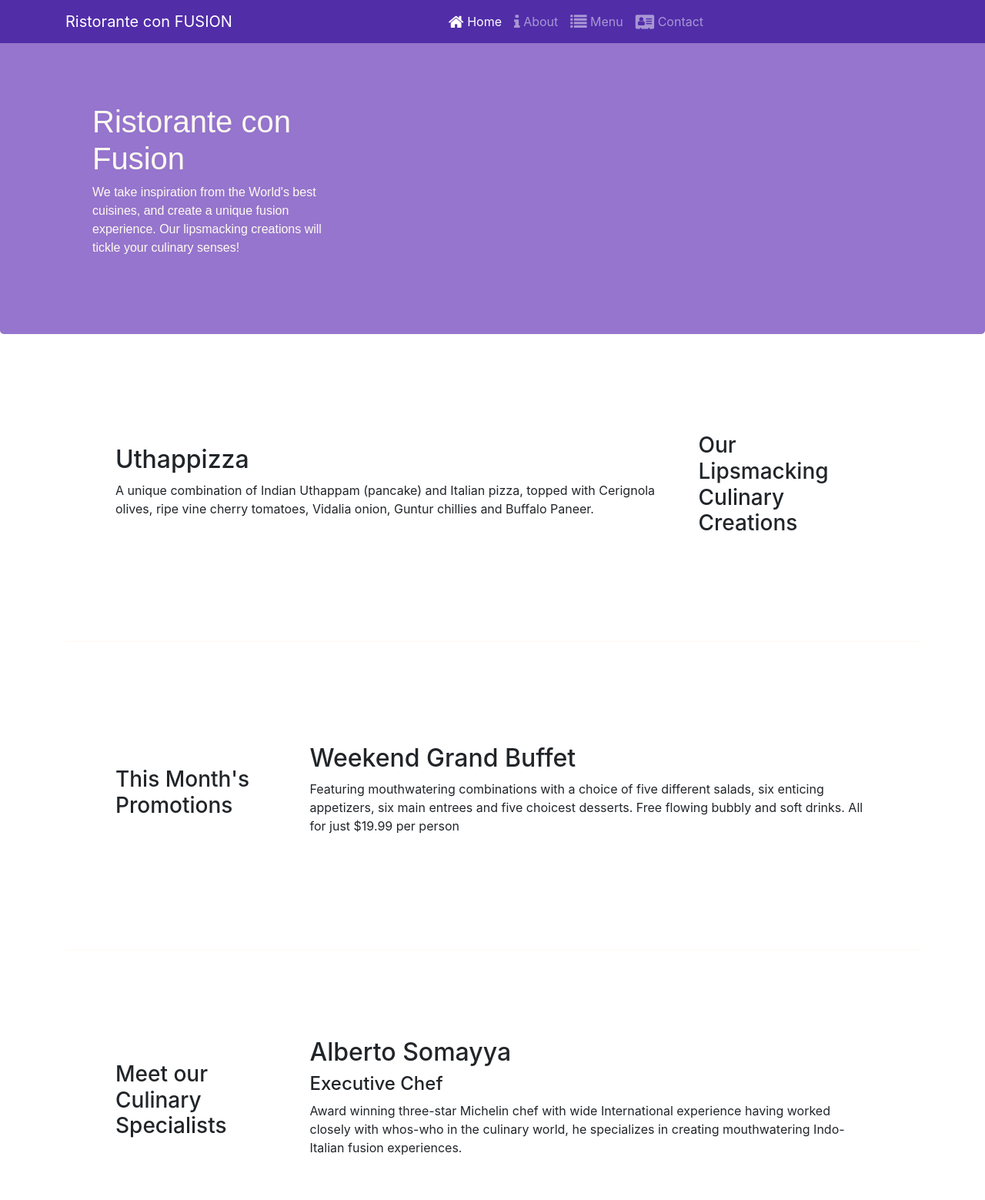
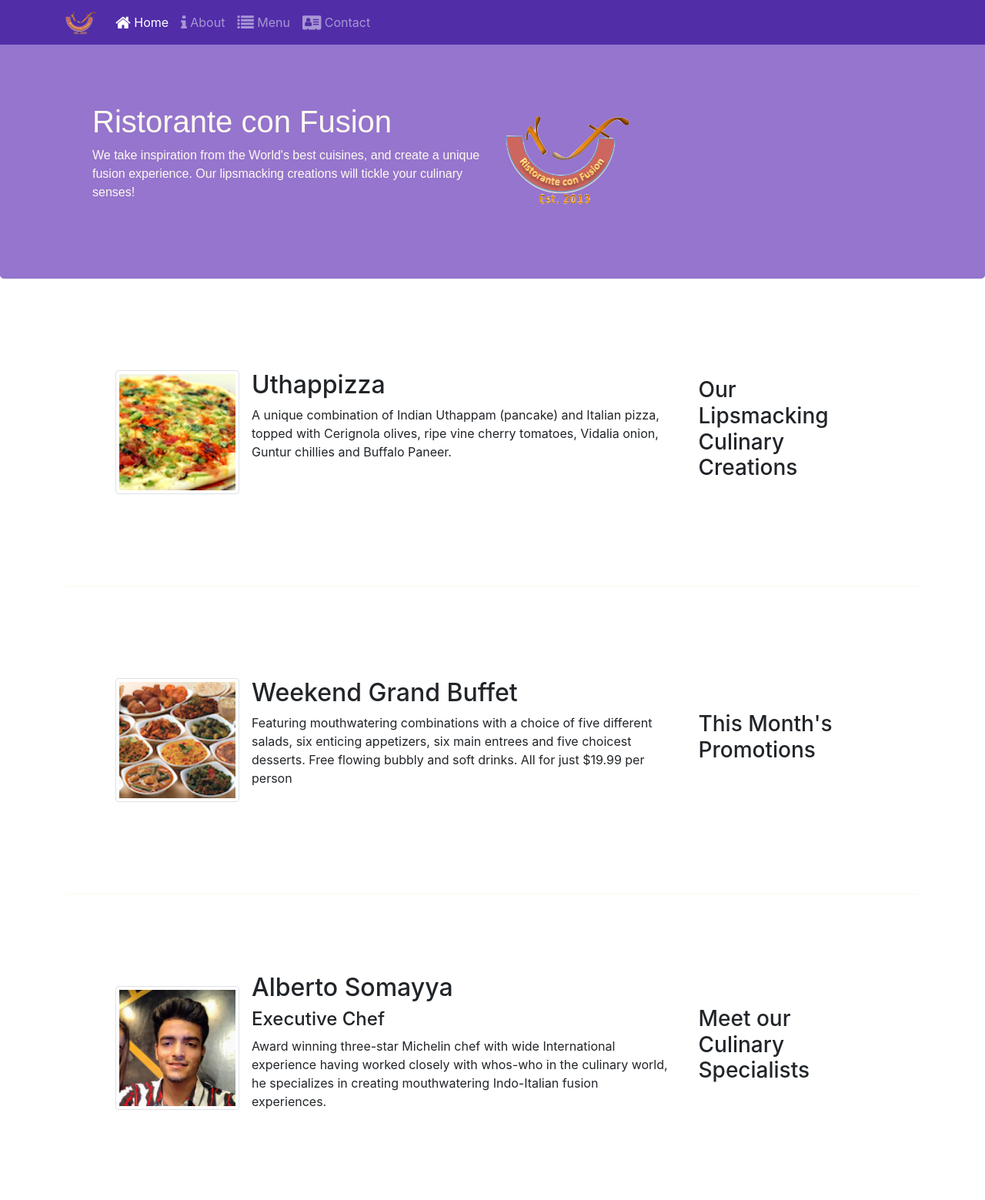
Before and after one commit to varshit32yadav/ConFusion-Bootstrap, a website: page index.html in a window 1280 px wide. Shown: the top 1559 px of the page at 77% size. Drawn offline with nearby package versions, Linux system fonts and the light colour scheme.

Commit message:
images and media

```diff
--- a/index.html
+++ b/index.html
@@ -16,21 +16,19 @@
 </head>
 
 <body>
-    <nav class="navbar navbar-dark navbar-expand-sm  fixed-top">
+    <nav class="navbar navbar-dark navbar-expand-sm fixed-top">
         <div class="container">
-           <button class="navbar-toggler" type="button" data-toggle="collapse" data-target="#navbar">
+            <button class="navbar-toggler" type="button" data-toggle="collapse" data-target="#Navbar">
                 <span class="navbar-toggler-icon"></span>
             </button>
-           <div class="collapse navbar-collapse" id="navbar">
-            <a class="navbar-brand mr-auto" href="#">Ristorante con FUSION</a>
-            <ul class="navbar-nav mr-auto ">
-                <li class="nav-item active "><a class="nav-link" href="#"><span class="fa fa-home fa-lg"></span> Home</a></li>
-                <li class="nav-item "><a class="nav-link" href="aboutus.html"><span class="fa fa-info fa-lg"></span> About</a></li>
-                <li class="nav-item"><a class="nav-link" href="#"> <span class="fa fa-list fa-lg"></span> Menu</a></li>
-                <li class="nav-item"><a class="nav-link" href="contactus.html"><span class="fa fa-address-card fa-lg"></span> Contact</a></li>
-
+            <a class="navbar-brand" href="#"><img src="img/logo.png" class="img-fluid" height="30" width="41"></a>
+            <div class="collapse navbar-collapse" id="Navbar">
+                <ul class="navbar-nav mr-auto">
+                        <li class="nav-item"><a class="nav-link active" href="#"><span class="fa fa-home fa-lg"></span> Home</a></li>
+                        <li class="nav-item"><a class="nav-link" href="./aboutus.html"><span class="fa fa-info fa-lg"></span> About</a></li>
+                        <li class="nav-item"><a class="nav-link" href="#"><span class="fa fa-list fa-lg"></span> Menu</a></li>
+                        <li class="nav-item "><a class="nav-link" href="contactus.html"><span class="fa fa-address-card fa-lg"></span> Contact</a></li>
                 </ul>
-
             </div>
         </div>
     </nav>
@@ -38,11 +36,12 @@
     <header class="jumbotron">
         <div class="container">
             <div class="row row-header">
-                <div class="col-12 col-sm-4">
+                <div class="col-12 col-sm-6">
                     <h1>Ristorante con Fusion</h1>
                     <p>We take inspiration from the World's best cuisines, and create a unique fusion experience. Our lipsmacking creations will tickle your culinary senses!</p>
                 </div>
-                <div>
+                <div class="col-12 col-sm align-self-center">
+                    <img src="img/logo.png" class="img-fluid" >
                 </div>
             </div>
         </div>
@@ -54,8 +53,13 @@
                 <h3>Our Lipsmacking Culinary Creations</h3>
             </div>
             <div class="col col-sm order-sm-first col-md">
-                <h2>Uthappizza</h2>
+                <div class="media">
+                    <img class="d-flex mr-3 img-thumbnail align-self-center" src="img/uthappizza.png" height="121" width="161" alt="uthappizza">
+                   <div class="media-body">
+                    <h2 class="mt-0">Uthappizza</h2>
                  <p>A unique combination of Indian Uthappam (pancake) and Italian pizza, topped with Cerignola olives, ripe vine cherry tomatoes, Vidalia onion, Guntur chillies and Buffalo Paneer.</p>
+                   </div>
+                </div>
             </div>
         </div>
 
@@ -64,9 +68,16 @@
             <div class="col-12 col-sm-4 col-md-3">
                 <h3>This Month's Promotions</h3>
             </div>
-            <div  class="col col-sm col-md">
-                <h2>Weekend Grand Buffet</h2>
+            <div  class="col col-sm col-md order-sm-first">
+                <div class="media">
+                    <img class="d-flex mr-3 img-thumbnail align-self-center  " src="img/buffet.png" height="121" width="161" alt="buffet">
+                    <div class="media-body">
+                        <h2 class="mt-0">Weekend Grand Buffet</h2>
                         <p>Featuring mouthwatering combinations with a choice of five different salads, six enticing appetizers, six main entrees and five choicest desserts. Free flowing bubbly and soft drinks. All for just $19.99 per person </p>
+
+                    </div>
+
+                </div>
             </div>
         </div>
 
@@ -74,10 +85,19 @@
             <div class="col-12 col-sm-4 col-md-3">
                 <h3>Meet our Culinary Specialists</h3>
             </div>
-            <div  class="col col-sm col-md">
-                <h2>Alberto Somayya</h2>
+            <div  class="col col-sm col-md order-sm-first">
+              <div class="media">
+                  <img class="d-flex mr-3 img-thumbnail align-self-center  " src="img/alberto.jpeg" height="121" width="161" alt="alberto">
+                  <div class="media-body">
+                    <h2 class="mt-0">Alberto Somayya</h2>
                     <h4>Executive Chef</h4>
                     <p>Award winning three-star Michelin chef with wide International experience having worked closely with whos-who in the culinary world, he specializes in creating mouthwatering Indo-Italian fusion experiences. </p>
+
+                  </div>
+
+              </div>
+
+
             </div>
         </div>
     </div>
```
Also changed, not shown: aboutus.html (+18 -21 lines), contactus.html (+3 -2 lines), img/alberto.jpeg (added), img/buffet.png (added), img/logo.png (added), img/uthappizza.png (added), 1 other file. Lines whose indentation alone changed are shown as unchanged.
